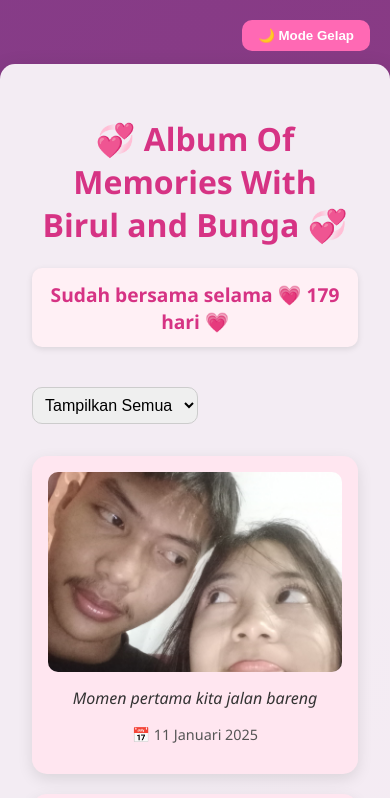
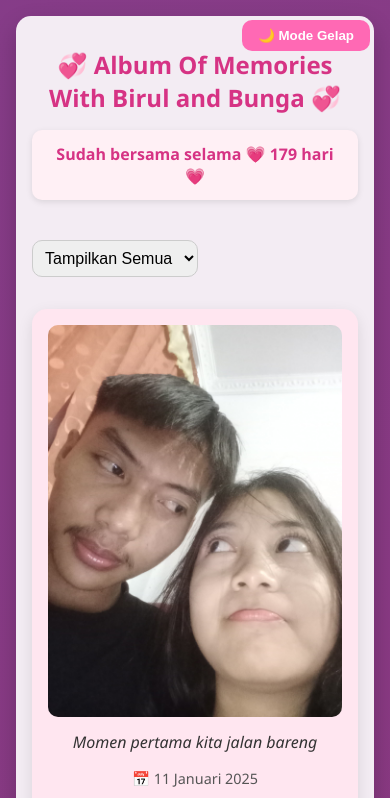
Before and after one commit to birul21/kenangan, a plain HTML site: page index.html in a window 390 px wide. Shown: the top 798 px of the page. Drawn offline with Linux system fonts and the light colour scheme.

Commit message:
Update style.css
responsif mobile all

```diff
--- a/style.css
+++ b/style.css
@@ -183,3 +183,34 @@ body.dark #mode-toggle {
   border-radius: 10px;
   box-shadow: 0 2px 6px rgba(0,0,0,0.1);
 }
+
+/* RESPONSIVE GRID */
+@media (max-width: 768px) {
+  .gallery {
+    grid-template-columns: 1fr;
+  }
+
+  .item img {
+    height: auto;
+  }
+
+  .container {
+    margin: 1rem;
+    padding: 1rem;
+  }
+
+  .upload-section input,
+  .upload-section select,
+  .upload-section button {
+    font-size: 0.95rem;
+    padding: 0.5rem;
+  }
+
+  h1 {
+    font-size: 1.5rem;
+  }
+
+  .duration {
+    font-size: 1rem;
+  }
+}
```
